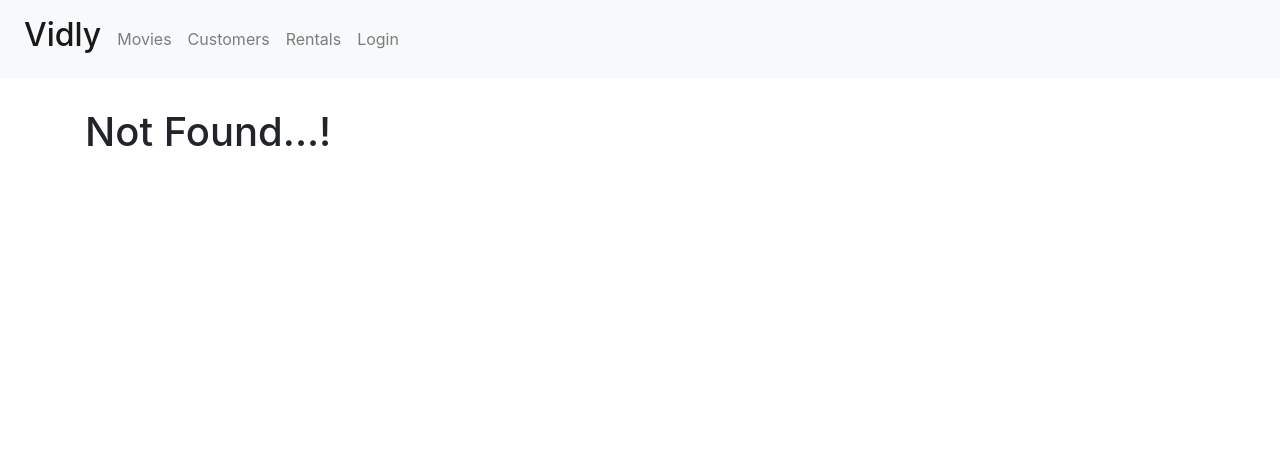
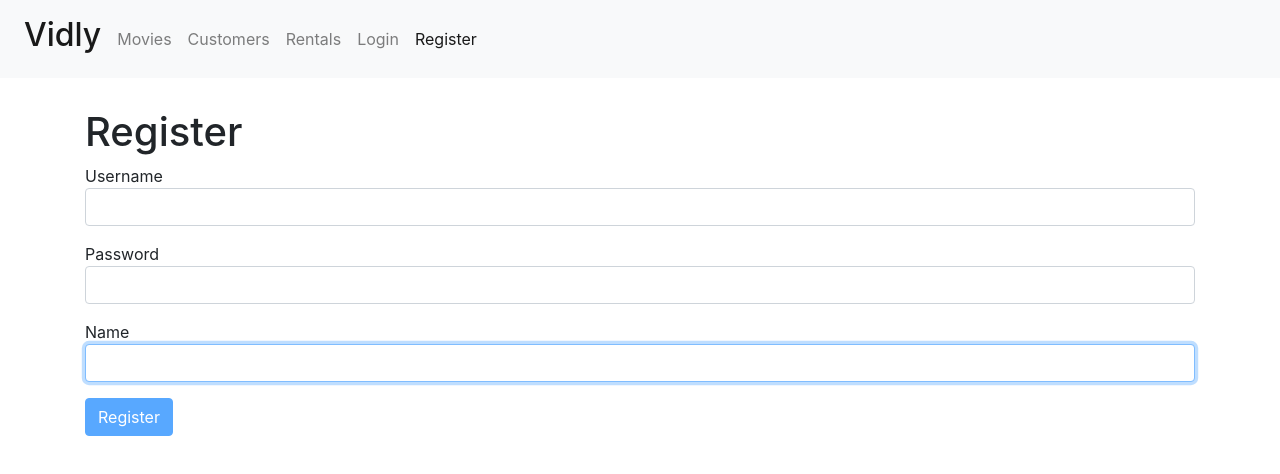
Before and after one commit to jgmrathnasiri/React-All-Concepts, a React (Create React App) app: page /register in a window 1280 px wide. Before the commit this address led to /not-found. Shown: the top 474 px of the page. Built offline with nearby package versions, Linux system fonts and the light colour scheme.

Commit message:
Forms - Registration done

```diff
--- a/src/App.js
+++ b/src/App.js
@@ -7,6 +7,7 @@ import Customers from "./components/Customers";
 import Rentals from "./components/Rentals";
 import MovieDetails from "./components/MovieDetails";
 import LoginForm from "./components/LoginForm";
+import RegisterForm from "./components/RegisterForm";
 import "./App.css";
 
 function App() {
@@ -16,6 +17,7 @@ function App() {
 
       <main className="container">
         <Switch>
+          <Route path="/register" component={RegisterForm}></Route>
           <Route path="/login" component={LoginForm}></Route>
           <Route path="/movies/:_id" component={MovieDetails}></Route>
           <Route path="/movies" component={Movies}></Route>
--- a/src/components/LoginForm.jsx
+++ b/src/components/LoginForm.jsx
@@ -1,11 +1,10 @@
 import React, { Component } from "react";
-import Input from "./common/input";
 import Joi from "joi-browser";
+import Form from "./common/form";
 
-class Login extends Component {
-  //username = React.createRef();
+class Login extends Form {
   state = {
-    account: { username: "", password: "" },
+    data: { username: "", password: "" },
     errors: {},
   };
 
@@ -14,74 +13,18 @@ class Login extends Component {
     password: Joi.string().required().label("Password"),
   };
 
-  validate = () => {
-    const options = { abortEarly: false };
-    const { error } = Joi.validate(this.state.account, this.schema, options);
-    if (!error) return null;
-
-    const errors = {};
-    for (let item of error.details) {
-      errors[item.path[0]] = item.message;
-    }
-
-    return errors;
-  };
-
-  handleLogin = (e) => {
-    e.preventDefault();
-
-    const errors = this.validate();
-    this.setState({ errors });
-
-    if (errors) return;
-
+  doSubmit = () => {
     console.log("Submitted..!");
   };
 
-  validateProperty = ({ name, value }) => {
-    const obj = { [name]: value };
-    const schema = { [name]: this.schema[name] };
-    const { error } = Joi.validate(obj, schema);
-    return error ? error.details[0].message : null;
-  };
-
-  handleChange = ({ currentTarget: input }) => {
-    const errors = { ...this.state.errors };
-    const errMsg = this.validateProperty(input);
-    if (errMsg) {
-      errors[input.name] = errMsg;
-    } else {
-      delete errors[input.name];
-    }
-
-    const account = { ...this.state.account };
-    account[input.name] = input.value;
-    this.setState({ account, errors });
-  };
-
   render() {
-    const { account, errors } = this.state;
     return (
       <div>
         <h1>Login</h1>
-        <form onSubmit={this.handleLogin}>
-          <Input
-            name="username"
-            value={account.username}
-            error={errors.username}
-            lable="Username"
-            onChange={this.handleChange}
-          ></Input>
-          <Input
-            name="password"
-            value={account.password}
-            error={errors.password}
-            lable="Password"
-            onChange={this.handleChange}
-          ></Input>
-          <button disabled={this.validate()} className="btn btn-primary">
-            Login
-          </button>
+        <form onSubmit={this.handleSubmit}>
+          {this.renderInput("username", "Username", "text")}
+          {this.renderInput("password", "Password", "password")}
+          {this.renderButton("Login")}
         </form>
       </div>
     );
--- a/src/components/NavBar.jsx
+++ b/src/components/NavBar.jsx
@@ -31,6 +31,11 @@ const NavBar = () => {
               Login
             </NavLink>
           </li>
+          <li className="nav-item my-auto">
+            <NavLink className="nav-link" to="/register">
+              Register
+            </NavLink>
+          </li>
         </ul>
       </div>
     </nav>
--- /dev/null
+++ b/src/components/RegisterForm.jsx
@@ -0,0 +1,37 @@
+import React, { Component } from "react";
+import Form from "./common/form";
+import Joi from "joi-browser";
+
+class RegisterForm extends Form {
+  state = {
+    data: { username: "", password: "", name: "" },
+    errors: {},
+  };
+
+  schema = {
+    username: Joi.string().required().label("Username").email(),
+    password: Joi.string().required().label("Password").min(5),
+    name: Joi.string().required().label("Name"),
+  };
+
+  doSubmit = () => {
+    console.log("Submitted..!");
+    return;
+  };
+
+  render() {
+    return (
+      <div>
+        <h1>Register</h1>
+        <form onSubmit={this.handleSubmit}>
+          {this.renderInput("username", "Username", "email")}
+          {this.renderInput("password", "Password", "password")}
+          {this.renderInput("name", "Name", "text")}
+          {this.renderButton("Register")}
+        </form>
+      </div>
+    );
+  }
+}
+
+export default RegisterForm;
--- /dev/null
+++ b/src/components/common/form.jsx
@@ -0,0 +1,79 @@
+import React, { Component } from "react";
+import Joi from "joi-browser";
+import Input from "./input";
+
+class Form extends Component {
+  state = {
+    data: {},
+    errors: {},
+  };
+
+  validate = () => {
+    const options = { abortEarly: false };
+    const { error } = Joi.validate(this.state.data, this.schema, options);
+    if (!error) return null;
+
+    const errors = {};
+    for (let item of error.details) {
+      errors[item.path[0]] = item.message;
+    }
+
+    return errors;
+  };
+
+  validateProperty = ({ name, value }) => {
+    const obj = { [name]: value };
+    const schema = { [name]: this.schema[name] };
+    const { error } = Joi.validate(obj, schema);
+    return error ? error.details[0].message : null;
+  };
+
+  handleSubmit = (e) => {
+    e.preventDefault();
+
+    const errors = this.validate();
+    this.setState({ errors });
+
+    if (errors) return;
+
+    this.doSubmit();
+  };
+
+  handleChange = ({ currentTarget: input }) => {
+    const errors = { ...this.state.errors };
+    const errMsg = this.validateProperty(input);
+    if (errMsg) {
+      errors[input.name] = errMsg;
+    } else {
+      delete errors[input.name];
+    }
+
+    const data = { ...this.state.data };
+    data[input.name] = input.value;
+    this.setState({ data, errors });
+  };
+
+  renderButton(lbl) {
+    return (
+      <button disabled={this.validate()} className="btn btn-primary">
+        {lbl}
+      </button>
+    );
+  }
+
+  renderInput(name, lbl, type) {
+    const { data, errors } = this.state;
+    return (
+      <Input
+        type={type}
+        name={name}
+        value={data[name]}
+        error={errors[name]}
+        lable={lbl}
+        onChange={this.handleChange}
+      ></Input>
+    );
+  }
+}
+
+export default Form;
--- a/src/components/common/input.jsx
+++ b/src/components/common/input.jsx
@@ -1,5 +1,5 @@
 import React from "react";
-const Input = ({ name, lable, value, error, onChange }) => {
+const Input = ({ name, lable, value, error, type, onChange }) => {
   return (
     <div className="form-group">
       <span>{lable}</span>
@@ -7,7 +7,7 @@ const Input = ({ name, lable, value, error, onChange }) => {
         value={value}
         onChange={onChange}
         autoFocus
-        type="text"
+        type={type}
         name={name}
         id={name}
         className="form-control"
```
